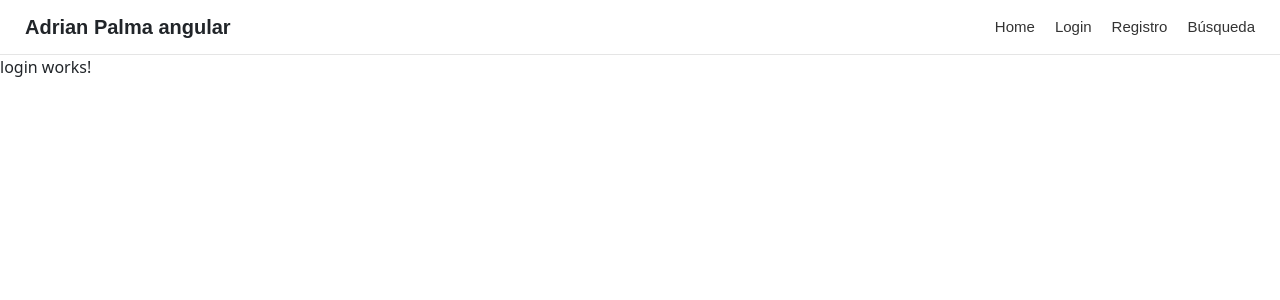
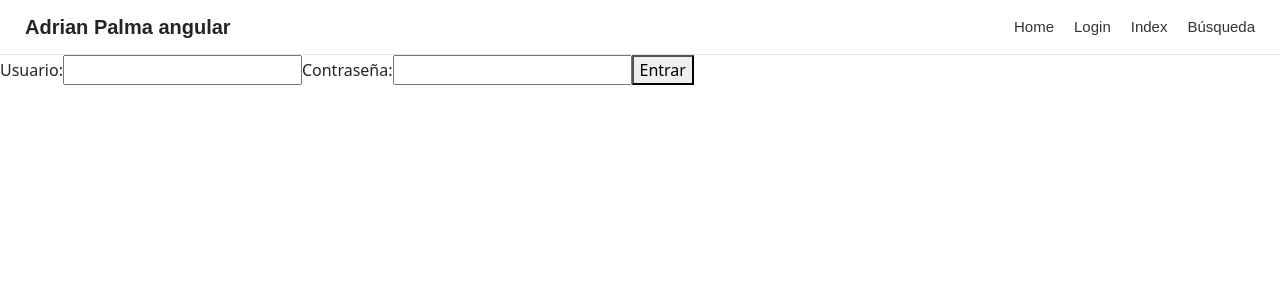
Before and after one commit to AdrianPalmadev/ApiFront, an Angular app: page /login in a window 1280 px wide. Shown: the top 300 px of the page. Built offline with nearby package versions, Linux system fonts and the light colour scheme.

Commit message:
added index and changed home page.

```diff
--- a/src/app/app.routes.ts
+++ b/src/app/app.routes.ts
@@ -21,4 +21,8 @@ export const routes: Routes = [
     path: 'search',
     loadComponent: () => import('./pages/search/search').then((m) => m.Search),
   },
+  {
+    path: 'index',
+    loadComponent: () => import('./pages/index/index').then((m) => m.Index),
+  },
 ];
--- a/src/app/components/header/header.html
+++ b/src/app/components/header/header.html
@@ -3,7 +3,7 @@
   <div class="links">
     <a routerLink="/" routerLinkActive="active">Home</a>
     <a routerLink="/login" routerLinkActive="active">Login</a>
-    <a routerLink="/register" routerLinkActive="active">Registro</a>
+    <a routerLink="/index" routerLinkActive="active">Index</a>
     <a routerLink="/search" routerLinkActive="active">Búsqueda</a>
   </div>
 </nav>
--- a/src/app/pages/home/home.html
+++ b/src/app/pages/home/home.html
@@ -3,17 +3,11 @@
     <h2 class="mb-3">Home Works!</h2>
 
     <img [src]="url_nurse" alt="nurse" class="img-fluid mb-4" style="max-width: 150px;">
+    <br>
+    <button class="btn btn-primary mb-3" (click)="click_secret()">Haz click aquí varias veces para descubrir un
+        secreto</button>
 
-    <div class="list-group mb-4">
-        @for (enfermero of enfermeros; track enfermero.id) {
-        <div class="list-group-item d-flex justify-content-between align-items-center">
-            <span>{{ enfermero.nombre }}</span>
-            <small class="text-muted">{{ enfermero.email }}</small>
-        </div>
-        }
-    </div>
-
-    <button class="btn btn-primary mb-3" (click)="click_secret()">Haz click aquí para descubrir un secreto</button>
+    <br>
 
     @if (contador >= 5) {
     <img [src]="url_boo" alt="boo" class="img-fluid mt-3" style="max-width: 150px;">
--- a/src/app/pages/home/home.ts
+++ b/src/app/pages/home/home.ts
@@ -9,29 +9,6 @@ import { Component } from '@angular/core';
 export class Home {
   url_nurse='/img/nurse.jpg';
   url_boo='/img/boo.jpg'
-  enfermeros = [
-    {
-      id: 2,
-      usuario: 'ana.garcia',
-      nombre: 'Marc Pepe',
-      email: 'ana.garcia@example.com',
-      trabajando: true,
-    },
-    {
-      id: 3,
-      usuario: 'maria.lopez',
-      nombre: 'Mar\u00eda L\u00f3pez',
-      email: 'maria.lopez@example.com',
-      trabajando: true,
-    },
-    {
-      id: 4,
-      usuario: 'laura.martinez',
-      nombre: 'Laura Mart\u00ednez',
-      email: 'laura.martinez@example.com',
-      trabajando: true,
-    },
-  ];
   contador = 0;
   click_secret() {
     this.contador += 1;
--- /dev/null
+++ b/src/app/pages/index/index.html
@@ -0,0 +1,8 @@
+    <div class="list-group mb-4">
+        @for (enfermero of enfermeros; track enfermero.id) {
+        <div class="list-group-item d-flex justify-content-between align-items-center">
+            <span>{{ enfermero.nombre }}</span>
+            <small class="text-muted">{{ enfermero.email }}</small>
+        </div>
+        }
+    </div>
--- /dev/null
+++ b/src/app/pages/index/index.ts
@@ -0,0 +1,33 @@
+import { Component } from '@angular/core';
+
+@Component({
+  selector: 'app-index',
+  imports: [],
+  templateUrl: './index.html',
+  styleUrl: './index.css',
+})
+export class Index {
+  enfermeros = [
+    {
+      id: 2,
+      usuario: 'ana.garcia',
+      nombre: 'Marc Pepe',
+      email: 'ana.garcia@example.com',
+      trabajando: true,
+    },
+    {
+      id: 3,
+      usuario: 'maria.lopez',
+      nombre: 'Mar\u00eda L\u00f3pez',
+      email: 'maria.lopez@example.com',
+      trabajando: true,
+    },
+    {
+      id: 4,
+      usuario: 'laura.martinez',
+      nombre: 'Laura Mart\u00ednez',
+      email: 'laura.martinez@example.com',
+      trabajando: true,
+    },
+  ];
+}
--- a/src/app/pages/login/login.html
+++ b/src/app/pages/login/login.html
@@ -1 +1,14 @@
-<p>login works!</p>
+<form action="/login" method="post">
+    <label for="usuario">Usuario:</label>
+    <input type="text" id="usuario" name="usuario" required>
+
+    <label for="password">Contraseña:</label>
+    <input type="password" id="password" name="password" required>
+
+    <button type="submit" (click)="submit_form()">Entrar</button>
+</form>
+
+
+@if (form) {
+    <div>Formulario enviado correctamente.</div>
+}
--- a/src/app/pages/login/login.ts
+++ b/src/app/pages/login/login.ts
@@ -7,5 +7,8 @@ import { Component } from '@angular/core';
   styleUrl: './login.css',
 })
 export class Login {
-
+  form = false;
+  submit_form() {
+    this.form = true;
+  }
 }
```
Also changed, not shown: src/app/pages/index/index.css (added), 1 other file (tests, documents, lock files or other folders).
